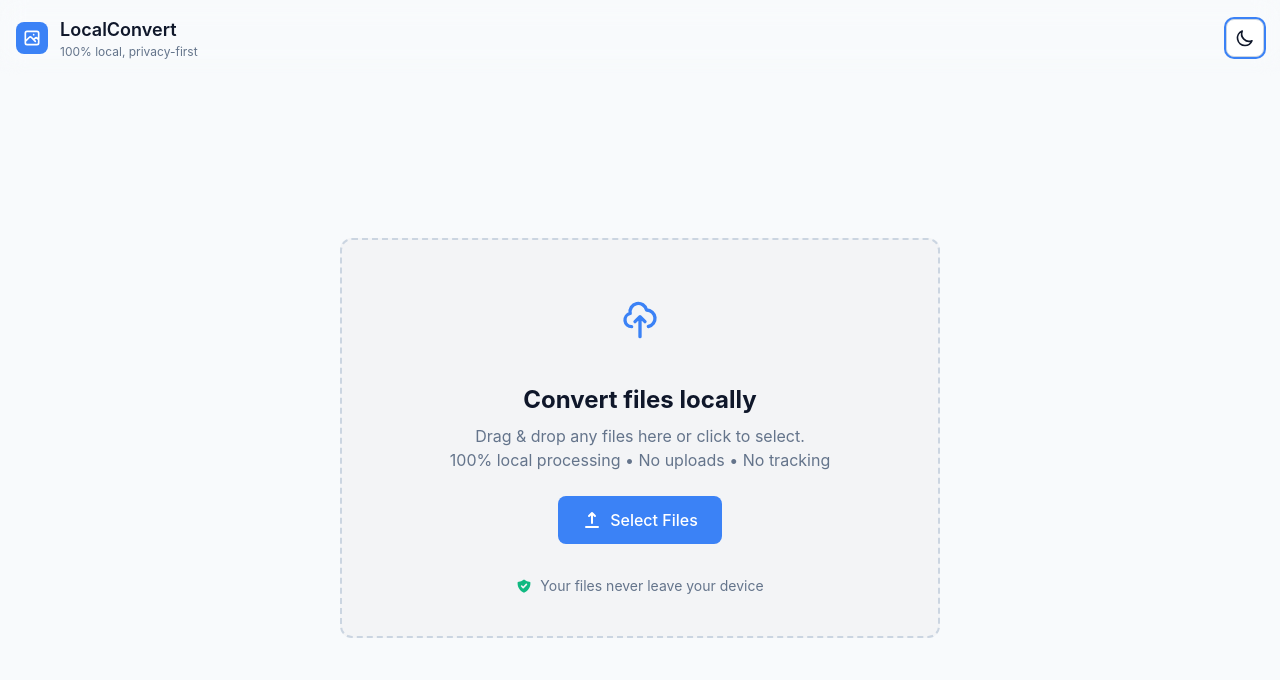
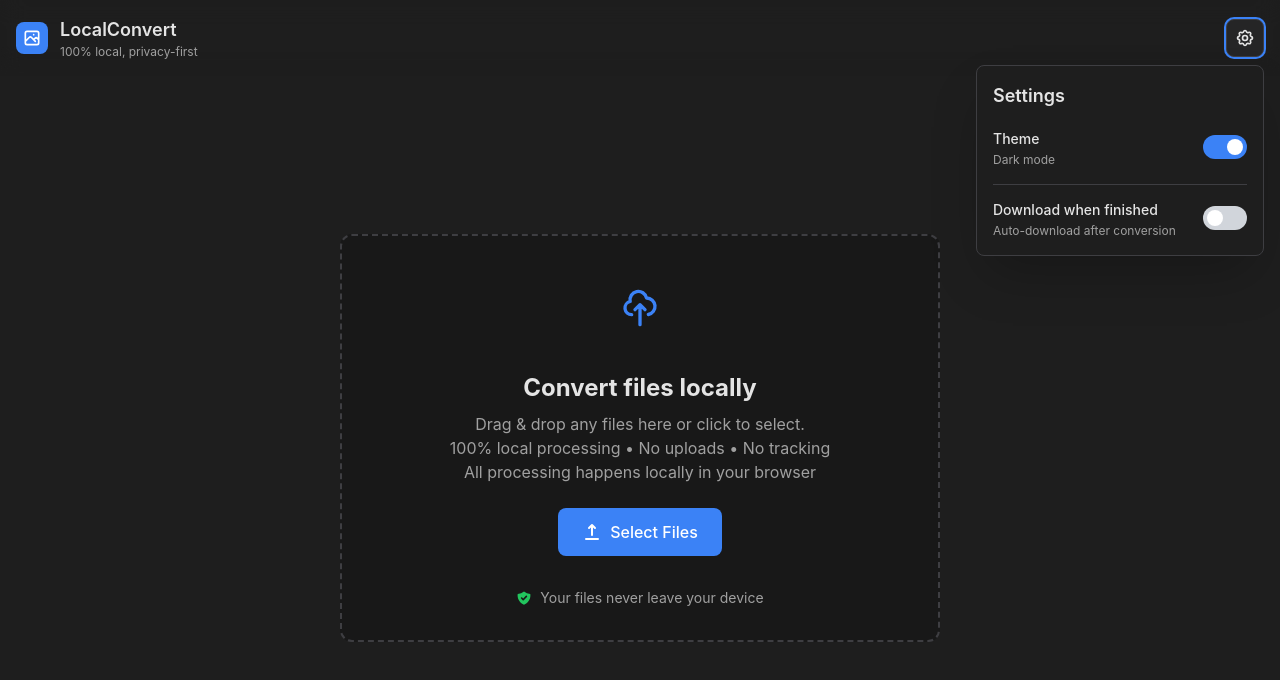
Before and after one commit to Fruehwirth/Offline-File-Converter, a React (Vite) app: page / in a window 1280 px wide. Both pictures are taken after a click on the button "Open settings". Shown: the top 680 px of the page. Built offline with nearby package versions, Linux system fonts and the light colour scheme.

Commit message:
settings menu

```diff
--- a/src/components/EmptyState.tsx
+++ b/src/components/EmptyState.tsx
@@ -100,6 +100,8 @@ export function EmptyState() {
           Drag & drop any files here or click to select.
           <br />
           100% local processing • No uploads • No tracking
+          <br />
+          All processing happens locally in your browser
         </p>
 
         <button
--- a/src/components/Header.tsx
+++ b/src/components/Header.tsx
@@ -1,9 +1,9 @@
 /**
  * Application header
- * Contains branding and theme toggle
+ * Contains branding and settings
  */
 
-import { ThemeToggle } from './ThemeToggle'
+import { SettingsModal } from './SettingsModal'
 
 export function Header() {
   return (
@@ -40,7 +40,7 @@ export function Header() {
         </div>
 
         <div className="flex items-center gap-3">
-          <ThemeToggle />
+          <SettingsModal />
         </div>
       </div>
     </header>
--- /dev/null
+++ b/src/components/SettingsModal.tsx
@@ -0,0 +1,179 @@
+/**
+ * Settings modal component
+ * Provides user preferences for theme and auto-download
+ */
+
+import { useState, useEffect, useRef } from 'react'
+import { useTheme } from '../features/theming/ThemeProvider'
+import { useSettingsStore } from '../features/state/useSettingsStore'
+
+export function SettingsModal() {
+  const [isOpen, setIsOpen] = useState(false)
+  const modalRef = useRef<HTMLDivElement>(null)
+  const buttonRef = useRef<HTMLButtonElement>(null)
+
+  const { theme, setTheme } = useTheme()
+  const settings = useSettingsStore(state => state.settings)
+  const toggleAutoDownload = useSettingsStore(state => state.toggleAutoDownload)
+
+  // Close modal when clicking outside
+  useEffect(() => {
+    if (!isOpen) return
+
+    const handleClickOutside = (event: MouseEvent) => {
+      if (
+        modalRef.current &&
+        !modalRef.current.contains(event.target as Node) &&
+        buttonRef.current &&
+        !buttonRef.current.contains(event.target as Node)
+      ) {
+        setIsOpen(false)
+      }
+    }
+
+    // Use capture phase to ensure we catch the event
+    document.addEventListener('mousedown', handleClickOutside, true)
+    return () => document.removeEventListener('mousedown', handleClickOutside, true)
+  }, [isOpen])
+
+  // Close modal on escape key
+  useEffect(() => {
+    if (!isOpen) return
+
+    const handleEscape = (event: KeyboardEvent) => {
+      if (event.key === 'Escape') {
+        setIsOpen(false)
+        buttonRef.current?.focus()
+      }
+    }
+
+    document.addEventListener('keydown', handleEscape)
+    return () => document.removeEventListener('keydown', handleEscape)
+  }, [isOpen])
+
+  return (
+    <div className="relative">
+      {/* Settings Gear Button */}
+      <button
+        ref={buttonRef}
+        onClick={() => setIsOpen(!isOpen)}
+        className="
+          p-2 rounded-brand
+          bg-brand-bg-secondary hover:bg-brand-bg-hover
+          border border-brand-border
+          transition-colors
+          focus:outline-none focus:ring-2 focus:ring-brand-accent
+        "
+        aria-label="Open settings"
+        aria-expanded={isOpen}
+        title="Settings"
+      >
+        <svg
+          className="w-5 h-5 text-brand-text"
+          fill="none"
+          stroke="currentColor"
+          viewBox="0 0 24 24"
+          aria-hidden="true"
+        >
+          <path
+            strokeLinecap="round"
+            strokeLinejoin="round"
+            strokeWidth={2}
+            d="M10.325 4.317c.426-1.756 2.924-1.756 3.35 0a1.724 1.724 0 002.573 1.066c1.543-.94 3.31.826 2.37 2.37a1.724 1.724 0 001.065 2.572c1.756.426 1.756 2.924 0 3.35a1.724 1.724 0 00-1.066 2.573c.94 1.543-.826 3.31-2.37 2.37a1.724 1.724 0 00-2.572 1.065c-.426 1.756-2.924 1.756-3.35 0a1.724 1.724 0 00-2.573-1.066c-1.543.94-3.31-.826-2.37-2.37a1.724 1.724 0 00-1.065-2.572c-1.756-.426-1.756-2.924 0-3.35a1.724 1.724 0 001.066-2.573c-.94-1.543.826-3.31 2.37-2.37.996.608 2.296.07 2.572-1.065z"
+          />
+          <path
+            strokeLinecap="round"
+            strokeLinejoin="round"
+            strokeWidth={2}
+            d="M15 12a3 3 0 11-6 0 3 3 0 016 0z"
+          />
+        </svg>
+      </button>
+
+      {/* Settings Modal */}
+      {isOpen && (
+        <div
+          ref={modalRef}
+          className="
+            absolute right-0 top-full mt-2
+            w-72 p-4
+            bg-brand-bg border border-brand-border
+            rounded-brand shadow-2xl
+            z-50
+          "
+          role="dialog"
+          aria-label="Settings"
+        >
+          <h2 className="text-lg font-semibold text-brand-text mb-4">Settings</h2>
+
+          <div className="space-y-4">
+            {/* Theme Setting */}
+            <div className="flex items-center justify-between">
+              <div>
+                <label htmlFor="theme-toggle" className="text-sm font-medium text-brand-text">
+                  Theme
+                </label>
+                <p className="text-xs text-brand-text-secondary mt-0.5">
+                  {theme === 'dark' ? 'Dark mode' : 'Light mode'}
+                </p>
+              </div>
+
+              <button
+                id="theme-toggle"
+                role="switch"
+                aria-checked={theme === 'dark'}
+                onClick={() => setTheme(theme === 'dark' ? 'light' : 'dark')}
+                className={`
+                  relative inline-flex h-6 w-11 items-center rounded-full
+                  transition-colors focus:outline-none focus:ring-2 focus:ring-brand-accent focus:ring-offset-2 focus:ring-offset-brand-bg
+                  ${theme === 'dark' ? 'bg-brand-accent' : 'bg-gray-300'}
+                `}
+              >
+                <span
+                  className={`
+                    inline-block h-4 w-4 transform rounded-full bg-white transition-transform
+                    ${theme === 'dark' ? 'translate-x-6' : 'translate-x-1'}
+                  `}
+                />
+              </button>
+            </div>
+
+            {/* Auto-Download Setting */}
+            <div className="flex items-center justify-between pt-3 border-t border-brand-border">
+              <div>
+                <label
+                  htmlFor="auto-download-toggle"
+                  className="text-sm font-medium text-brand-text"
+                >
+                  Download when finished
+                </label>
+                <p className="text-xs text-brand-text-secondary mt-0.5">
+                  Auto-download after conversion
+                </p>
+              </div>
+
+              <button
+                id="auto-download-toggle"
+                role="switch"
+                aria-checked={settings.autoDownload}
+                onClick={toggleAutoDownload}
+                className={`
+                  relative inline-flex h-6 w-11 items-center rounded-full
+                  transition-colors focus:outline-none focus:ring-2 focus:ring-brand-accent focus:ring-offset-2 focus:ring-offset-brand-bg
+                  ${settings.autoDownload ? 'bg-brand-accent' : 'bg-gray-300'}
+                `}
+              >
+                <span
+                  className={`
+                    inline-block h-4 w-4 transform rounded-full bg-white transition-transform
+                    ${settings.autoDownload ? 'translate-x-6' : 'translate-x-1'}
+                  `}
+                />
+              </button>
+            </div>
+          </div>
+        </div>
+      )}
+    </div>
+  )
+}
--- /dev/null
+++ b/src/features/state/useSettingsStore.ts
@@ -0,0 +1,76 @@
+/**
+ * Zustand store for user settings
+ * Manages persistent user preferences
+ */
+
+import { create } from 'zustand'
+
+export interface Settings {
+  autoDownload: boolean
+}
+
+interface SettingsStore {
+  settings: Settings
+  updateSettings: (updates: Partial<Settings>) => void
+  toggleAutoDownload: () => void
+}
+
+const SETTINGS_STORAGE_KEY = 'app-settings'
+
+/**
+ * Get initial settings from localStorage
+ */
+function getInitialSettings(): Settings {
+  try {
+    const stored = localStorage.getItem(SETTINGS_STORAGE_KEY)
+    if (stored) {
+      const parsed = JSON.parse(stored)
+      return {
+        autoDownload: parsed.autoDownload ?? false,
+      }
+    }
+  } catch (error) {
+    console.error('Failed to load settings from localStorage:', error)
+  }
+
+  return {
+    autoDownload: false,
+  }
+}
+
+/**
+ * Save settings to localStorage
+ */
+function saveSettings(settings: Settings): void {
+  try {
+    localStorage.setItem(SETTINGS_STORAGE_KEY, JSON.stringify(settings))
+  } catch (error) {
+    console.error('Failed to save settings to localStorage:', error)
+  }
+}
+
+export const useSettingsStore = create<SettingsStore>(set => ({
+  settings: getInitialSettings(),
+
+  updateSettings: updates => {
+    set(state => {
+      const newSettings = {
+        ...state.settings,
+        ...updates,
+      }
+      saveSettings(newSettings)
+      return { settings: newSettings }
+    })
+  },
+
+  toggleAutoDownload: () => {
+    set(state => {
+      const newSettings = {
+        ...state.settings,
+        autoDownload: !state.settings.autoDownload,
+      }
+      saveSettings(newSettings)
+      return { settings: newSettings }
+    })
+  },
+}))
--- a/src/pages/App.tsx
+++ b/src/pages/App.tsx
@@ -5,6 +5,7 @@
 
 import { useEffect, useState } from 'react'
 import { useConversionStore } from '../features/state/useConversionStore'
+import { useSettingsStore } from '../features/state/useSettingsStore'
 import { Header } from '../components/Header'
 import { EmptyState } from '../components/EmptyState'
 import { FileList } from '../components/FileList'
@@ -41,6 +42,9 @@ function detectFormatFromMime(mimeType: string): FormatId | null {
 export function App() {
   const [downloadProgress, setDownloadProgress] = useState(0)
   const [isDownloading, setIsDownloading] = useState(false)
+
+  // Get auto-download setting
+  const autoDownload = useSettingsStore(state => state.settings.autoDownload)
 
   // Prevent default drag & drop behavior on the entire page
   useEffect(() => {
@@ -201,6 +205,36 @@ export function App() {
     const allCompleted = currentFiles.every(f => f.status === 'completed')
     if (allCompleted) {
       setAllFilesConverted(true)
+
+      // Auto-download if setting is enabled
+      if (autoDownload) {
+        const completedFiles = currentFiles.filter(f => f.status === 'completed' && f.result)
+        if (completedFiles.length > 0) {
+          const allResults = completedFiles.flatMap(f => f.result ?? [])
+
+          try {
+            setIsDownloading(true)
+            setDownloadProgress(0)
+
+            await downloadFiles(allResults, 'auto', progress => {
+              setDownloadProgress(progress)
+            })
+
+            addToast({
+              type: 'success',
+              message: 'Files downloaded successfully',
+            })
+          } catch (error) {
+            addToast({
+              type: 'error',
+              message: 'Auto-download failed',
+            })
+          } finally {
+            setIsDownloading(false)
+            setDownloadProgress(0)
+          }
+        }
+      }
     }
 
     announceToScreenReader(`Conversion complete. ${successCount} file(s) converted.`)
```
Also changed, not shown: 1 other file (tests, documents, lock files or other folders).
